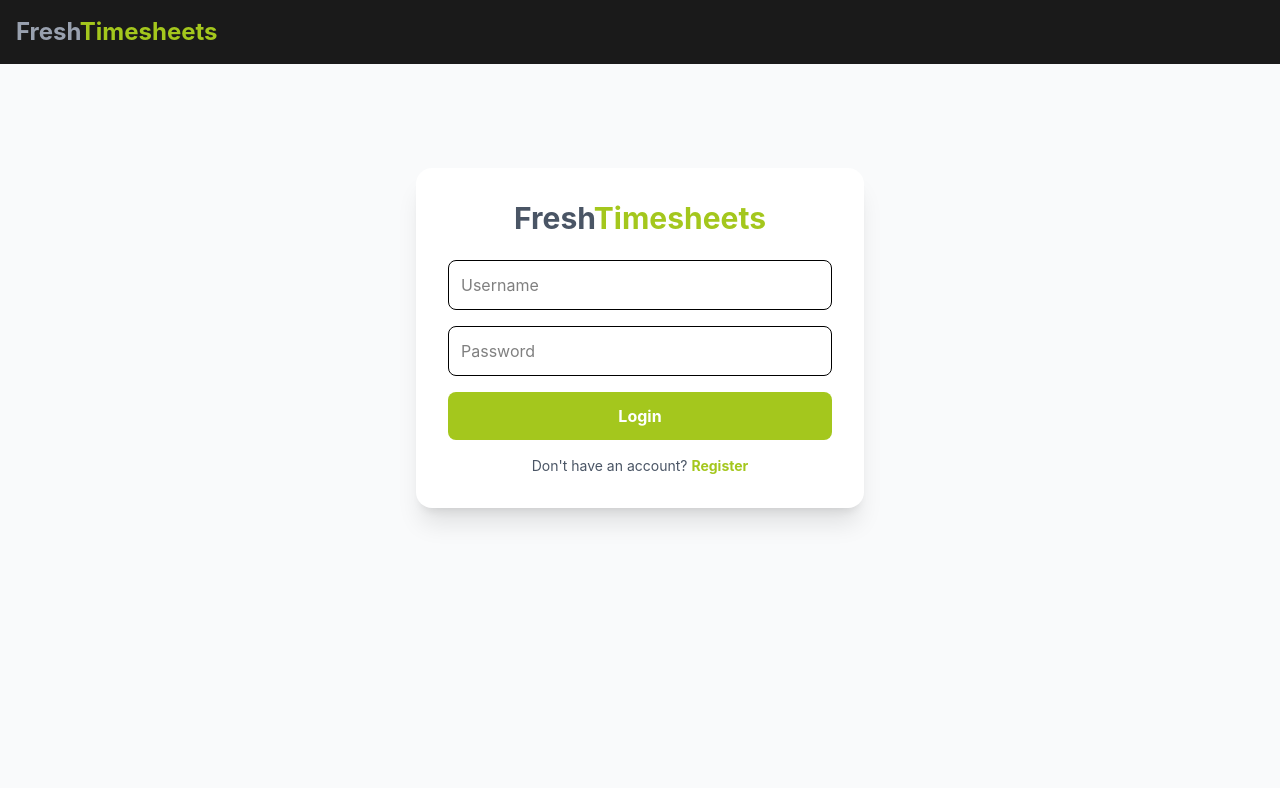
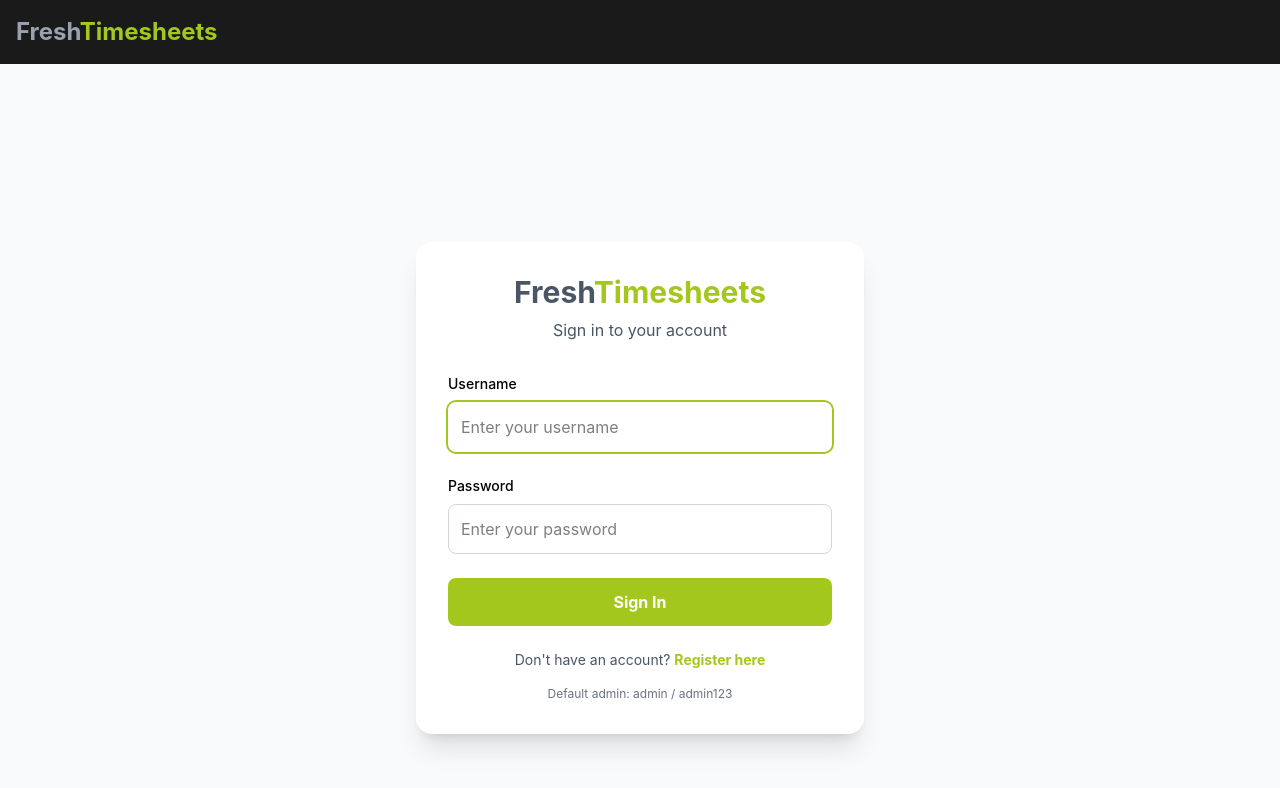
Before and after one commit to YassinAliYassin/fresh-timesheets, a React (Vite) app: page /login in a window 1280 px wide. Shown: the top 788 px of the page. Built offline with nearby package versions, Linux system fonts and the light colour scheme; no server answers.

Commit message:
Improve UX: Add loading states, error handling, and better UI to Dashboard, Login, and TimesheetForm components

```diff
--- a/package.json
+++ b/package.json
@@ -17,6 +17,7 @@
     "cors": "^2.8.6",
     "express": "^5.2.1",
     "jsonwebtoken": "^9.0.3",
+    "pg": "^8.20.0",
     "react": "^19.2.5",
     "react-dom": "^19.2.5",
     "react-router-dom": "^7.14.2",
--- a/src/components/Dashboard.tsx
+++ b/src/components/Dashboard.tsx
@@ -6,8 +6,11 @@ export default function Dashboard() {
   const [stats, setStats] = useState({
     totalEvents: 0,
     totalStaff: 0,
-    pendingTimesheets: 0
+    pendingTimesheets: 0,
+    totalHours: 0
   });
+  const [loading, setLoading] = useState(true);
+  const [error, setError] = useState('');
 
   useEffect(() => {
     fetchStats();
@@ -17,68 +20,100 @@ export default function Dashboard() {
     const token = localStorage.getItem('token');
 
     try {
-      const eventsRes = await fetch(`${API_URL}/api/events`, {
-        headers: { 'Authorization': `Bearer ${token}` }
-      });
+      const [eventsRes, timesheetsRes] = await Promise.all([
+        fetch(`${API_URL}/api/events`, {
+          headers: { 'Authorization': `Bearer ${token}` }
+        }),
+        fetch(`${API_URL}/api/timesheets`, {
+          headers: { 'Authorization': `Bearer ${token}` }
+        })
+      ]);
+
+      if (!eventsRes.ok || !timesheetsRes.ok) {
+        throw new Error('Failed to fetch data');
+      }
+
       const events = await eventsRes.json();
-
-      const timesheetsRes = await fetch(`${API_URL}/api/timesheets`, {
-        headers: { 'Authorization': `Bearer ${token}` }
-      });
       const timesheets = await timesheetsRes.json();
 
       const staffNames = new Set(timesheets.map((t: any) => t.staff_name));
+      const totalHours = timesheets.reduce((acc: number, t: any) => {
+        return acc + (t.hours || 0);
+      }, 0);
 
       setStats({
         totalEvents: events.length,
         totalStaff: staffNames.size,
-        pendingTimesheets: timesheets.filter((t: any) => !t.clock_out).length
+        pendingTimesheets: timesheets.filter((t: any) => !t.clock_out).length,
+        totalHours
       });
-    } catch (err) {
-      console.error('Failed to fetch stats', err);
+      setError('');
+    } catch (err: any) {
+      setError(err.message || 'Failed to load dashboard');
+    } finally {
+      setLoading(false);
     }
   };
+
+  if (loading) {
+    return (
+      <div className="flex items-center justify-center h-64">
+        <div className="animate-spin rounded-full h-12 w-12 border-b-2 border-[#a4c71d]"></div>
+      </div>
+    );
+  }
 
   return (
     <div>
       <h2 className="text-3xl font-bold mb-8">Dashboard</h2>
 
-      <div className="grid grid-cols-1 md:grid-cols-3 gap-6 mb-8">
-        <div className="bg-white p-6 rounded-2xl shadow-lg border-l-4 border-[#a4c71d]">
+      {error && (
+        <div className="bg-red-50 border border-red-200 text-red-700 px-4 py-3 rounded mb-6">
+          {error}
+        </div>
+      )}
+
+      <div className="grid grid-cols-1 md:grid-cols-2 lg:grid-cols-4 gap-6 mb-8">
+        <div className="bg-white p-6 rounded-2xl shadow-lg border-l-4 border-[#a4c71d] hover:shadow-xl transition">
           <h3 className="text-gray-600 text-sm font-medium">Total Events</h3>
           <p className="text-4xl font-bold mt-2">{stats.totalEvents}</p>
         </div>
 
-        <div className="bg-white p-6 rounded-2xl shadow-lg border-l-4 border-blue-500">
+        <div className="bg-white p-6 rounded-2xl shadow-lg border-l-4 border-blue-500 hover:shadow-xl transition">
           <h3 className="text-gray-600 text-sm font-medium">Active Staff</h3>
           <p className="text-4xl font-bold mt-2">{stats.totalStaff}</p>
         </div>
 
-        <div className="bg-white p-6 rounded-2xl shadow-lg border-l-4 border-orange-500">
+        <div className="bg-white p-6 rounded-2xl shadow-lg border-l-4 border-orange-500 hover:shadow-xl transition">
           <h3 className="text-gray-600 text-sm font-medium">Pending Clock-Outs</h3>
           <p className="text-4xl font-bold mt-2">{stats.pendingTimesheets}</p>
+        </div>
+
+        <div className="bg-white p-6 rounded-2xl shadow-lg border-l-4 border-green-500 hover:shadow-xl transition">
+          <h3 className="text-gray-600 text-sm font-medium">Total Hours</h3>
+          <p className="text-4xl font-bold mt-2">{stats.totalHours}</p>
         </div>
       </div>
 
       <div className="grid grid-cols-1 md:grid-cols-2 lg:grid-cols-4 gap-4">
-        <Link to="/timesheet" className="bg-[#a4c71d] text-white p-6 rounded-2xl hover:bg-[#8fb018] transition text-center">
+        <Link to="/timesheet" className="bg-[#a4c71d] text-white p-6 rounded-2xl hover:bg-[#8fb018] transition text-center transform hover:scale-105">
           <h3 className="text-xl font-bold">Clock In/Out</h3>
           <p className="text-sm mt-2 opacity-90">Record staff hours</p>
         </Link>
 
-        <Link to="/events" className="bg-[#1a1a1a] text-white p-6 rounded-2xl hover:bg-gray-800 transition text-center">
+        <Link to="/events" className="bg-[#1a1a1a] text-white p-6 rounded-2xl hover:bg-gray-800 transition text-center transform hover:scale-105">
           <h3 className="text-xl font-bold">Manage Events</h3>
           <p className="text-sm mt-2 opacity-90">Add venues & clients</p>
         </Link>
 
-        <Link to="/billing" className="bg-blue-600 text-white p-6 rounded-2xl hover:bg-blue-700 transition text-center">
+        <Link to="/billing" className="bg-blue-600 text-white p-6 rounded-2xl hover:bg-blue-700 transition text-center transform hover:scale-105">
           <h3 className="text-xl font-bold">Export Billing</h3>
           <p className="text-sm mt-2 opacity-90">Excel for clients</p>
         </Link>
 
         <div className="bg-white border-2 border-[#a4c71d] p-6 rounded-2xl text-center">
           <h3 className="text-xl font-bold text-[#a4c71d]">Rate: R40/hour</h3>
-          <p className="text-sm mt-2 text-gray-600">Standard billing</p>
+          <p className="text-sm mt-2 text-gray-600">Standard billing rate</p>
         </div>
       </div>
     </div>
--- a/src/components/Login.tsx
+++ b/src/components/Login.tsx
@@ -7,11 +7,19 @@ export default function Login({ setUser }: { setUser: (user: any) => void }) {
   const [password, setPassword] = useState('');
   const [isLogin, setIsLogin] = useState(true);
   const [error, setError] = useState('');
+  const [loading, setLoading] = useState(false);
   const navigate = useNavigate();
 
   const handleSubmit = async (e: React.FormEvent) => {
     e.preventDefault();
     setError('');
+    setLoading(true);
+
+    if (!username || !password) {
+      setError('Please fill in all fields');
+      setLoading(false);
+      return;
+    }
 
     try {
       const endpoint = isLogin ? `${API_URL}/api/login` : `${API_URL}/api/register`;
@@ -23,60 +31,91 @@ export default function Login({ setUser }: { setUser: (user: any) => void }) {
 
       const data = await res.json();
 
-      if (!res.ok) throw new Error(data.error);
+      if (!res.ok) throw new Error(data.error || 'Authentication failed');
 
       localStorage.setItem('token', data.token);
       setUser(data.user);
       navigate('/');
     } catch (err: any) {
       setError(err.message);
+    } finally {
+      setLoading(false);
     }
   };
 
   return (
-    <div className="max-w-md mx-auto mt-20 p-8 bg-white rounded-2xl shadow-xl">
-      <h2 className="text-3xl font-bold mb-6 text-center">
+    <div className="min-h-screen flex items-center justify-center bg-gray-50">
+      <div className="max-w-md w-full p-8 bg-white rounded-2xl shadow-xl">
+        <div className="text-center mb-8">
+          <h2 className="text-3xl font-bold">
             <span className="text-gray-600">Fresh</span>
             <span className="text-[#a4c71d]">Timesheets</span>
           </h2>
+          <p className="text-gray-600 mt-2">
+            {isLogin ? 'Sign in to your account' : 'Create a new account'}
+          </p>
+        </div>
 
-      <form onSubmit={handleSubmit} className="space-y-4">
+        {error && (
+          <div className="bg-red-50 border border-red-200 text-red-700 px-4 py-3 rounded mb-6">
+            ❌ {error}
+          </div>
+        )}
+
+        <form onSubmit={handleSubmit} className="space-y-6">
+          <div>
+            <label className="block text-sm font-medium mb-2">Username</label>
             <input
               type="text"
-          placeholder="Username"
+              placeholder="Enter your username"
               value={username}
               onChange={(e) => setUsername(e.target.value)}
-          className="w-full p-3 border rounded-lg focus:ring-2 focus:ring-[#a4c71d] outline-none"
+              className="w-full p-3 border border-gray-300 rounded-lg focus:ring-2 focus:ring-[#a4c71d] focus:border-transparent outline-none transition"
+              required
+              autoFocus
+            />
+          </div>
+
+          <div>
+            <label className="block text-sm font-medium mb-2">Password</label>
+            <input
+              type="password"
+              placeholder="Enter your password"
+              value={password}
+              onChange={(e) => setPassword(e.target.value)}
+              className="w-full p-3 border border-gray-300 rounded-lg focus:ring-2 focus:ring-[#a4c71d] focus:border-transparent outline-none transition"
               required
             />
-        <input
-          type="password"
-          placeholder="Password"
-          value={password}
-          onChange={(e) => setPassword(e.target.value)}
-          className="w-full p-3 border rounded-lg focus:ring-2 focus:ring-[#a4c71d] outline-none"
-          required
-        />
-
-        {error && <p className="text-red-500 text-sm">{error}</p>}
+          </div>
 
           <button
             type="submit"
-          className="w-full bg-[#a4c71d] text-white py-3 rounded-lg font-bold hover:bg-[#8fb018] transition"
+            disabled={loading}
+            className="w-full bg-[#a4c71d] text-white py-3 rounded-lg font-bold hover:bg-[#8fb018] transition disabled:opacity-50 transform hover:scale-105"
           >
-          {isLogin ? 'Login' : 'Register'}
+            {loading ? 'Processing...' : (isLogin ? 'Sign In' : 'Create Account')}
           </button>
         </form>
 
-      <p className="text-center mt-4 text-sm text-gray-600">
+        <p className="text-center mt-6 text-sm text-gray-600">
           {isLogin ? "Don't have an account? " : "Already have an account? "}
           <button
-          onClick={() => setIsLogin(!isLogin)}
-          className="text-[#a4c71d] font-bold"
+            onClick={() => {
+              setIsLogin(!isLogin);
+              setError('');
+            }}
+            className="text-[#a4c71d] font-bold hover:underline"
           >
-          {isLogin ? 'Register' : 'Login'}
+            {isLogin ? 'Register here' : 'Login here'}
           </button>
         </p>
+
+        {isLogin && (
+          <p className="text-center mt-4 text-xs text-gray-500">
+            Default admin: admin / admin123
+          </p>
+        )}
+      </div>
     </div>
   );
 }
--- a/src/components/TimesheetForm.tsx
+++ b/src/components/TimesheetForm.tsx
@@ -8,6 +8,8 @@ export default function TimesheetForm() {
   const [clockIn, setClockIn] = useState('');
   const [activeTimesheets, setActiveTimesheets] = useState<any[]>([]);
   const [message, setMessage] = useState('');
+  const [loading, setLoading] = useState(false);
+  const [error, setError] = useState('');
 
   useEffect(() => {
     fetchEvents();
@@ -15,29 +17,46 @@ export default function TimesheetForm() {
   }, []);
 
   const fetchEvents = async () => {
+    try {
       const token = localStorage.getItem('token');
       const res = await fetch(`${API_URL}/api/events`, {
         headers: { 'Authorization': `Bearer ${token}` }
       });
+      if (!res.ok) throw new Error('Failed to fetch events');
       const data = await res.json();
       setEvents(data);
+    } catch (err: any) {
+      setError(err.message);
+    }
   };
 
   const fetchActiveTimesheets = async () => {
+    try {
       const token = localStorage.getItem('token');
       const res = await fetch(`${API_URL}/api/timesheets?clock_out=`, {
         headers: { 'Authorization': `Bearer ${token}` }
       });
+      if (!res.ok) throw new Error('Failed to fetch timesheets');
       const data = await res.json();
       setActiveTimesheets(data.filter((t: any) => !t.clock_out));
+    } catch (err: any) {
+      setError(err.message);
+    }
   };
 
   const handleClockIn = async (e: React.FormEvent) => {
     e.preventDefault();
-    const token = localStorage.getItem('token');
+    if (!selectedEvent || !staffName) {
+      setError('Please select an event and enter staff name');
+      return;
+    }
+
+    setLoading(true);
+    setError('');
 
     try {
-      await fetch(`${API_URL}/api/timesheets/clock-in`, {
+      const token = localStorage.getItem('token');
+      const response = await fetch(`${API_URL}/api/timesheets/clock-in`, {
         method: 'POST',
         headers: {
           'Content-Type': 'application/json',
@@ -50,18 +69,26 @@ export default function TimesheetForm() {
         })
       });
 
-      setMessage(`✅ ${staffName} clocked in!`);
+      if (!response.ok) throw new Error('Clock in failed');
+
+      setMessage(`✅ ${staffName} clocked in successfully!`);
       setStaffName('');
+      setSelectedEvent('');
+      setClockIn('');
       fetchActiveTimesheets();
-    } catch (err) {
-      setMessage('❌ Clock in failed');
+    } catch (err: any) {
+      setError(err.message);
+    } finally {
+      setLoading(false);
     }
   };
 
-  const handleClockOut = async (timesheetId: number) => {
-    const token = localStorage.getItem('token');
+  const handleClockOut = async (timesheetId: number, staffName: string) => {
+    setLoading(true);
+    setError('');
 
     try {
+      const token = localStorage.getItem('token');
       const response = await fetch(`${API_URL}/api/timesheets/clock-out`, {
         method: 'POST',
         headers: {
@@ -74,11 +101,15 @@ export default function TimesheetForm() {
         })
       });
 
+      if (!response.ok) throw new Error('Clock out failed');
+
       const data = await response.json();
-      setMessage(`✅ Clocked out! Hours: ${data.total_hours}, Amount: R${data.total_amount}`);
+      setMessage(`✅ ${staffName} clocked out! Hours: ${data.total_hours}, Amount: R${data.total_amount}`);
       fetchActiveTimesheets();
-    } catch (err) {
-      setMessage('❌ Clock out failed');
+    } catch (err: any) {
+      setError(err.message);
+    } finally {
+      setLoading(false);
     }
   };
 
@@ -86,8 +117,14 @@ export default function TimesheetForm() {
     <div>
       <h2 className="text-3xl font-bold mb-8">Clock In / Clock Out</h2>
 
+      {error && (
+        <div className="bg-red-50 border border-red-200 text-red-700 px-4 py-3 rounded mb-6">
+          ❌ {error}
+        </div>
+      )}
+
       {message && (
-        <div className="bg-green-100 border border-green-400 text-green-700 px-4 py-3 rounded mb-6">
+        <div className="bg-green-50 border border-green-200 text-green-700 px-4 py-3 rounded mb-6">
           {message}
         </div>
       )}
@@ -102,10 +139,10 @@ export default function TimesheetForm() {
               <select
                 value={selectedEvent}
                 onChange={(e) => setSelectedEvent(e.target.value)}
-                className="w-full p-3 border rounded-lg focus:ring-2 focus:ring-[#a4c71d] outline-none"
+                className="w-full p-3 border border-gray-300 rounded-lg focus:ring-2 focus:ring-[#a4c71d] focus:border-transparent"
                 required
               >
-                <option value="">Choose event...</option>
+                <option value="">Choose an event...</option>
                 {events.map((event: any) => (
                   <option key={event.id} value={event.id}>
                     {event.client_name} - {event.venue}
@@ -121,58 +158,60 @@ export default function TimesheetForm() {
                 value={staffName}
                 onChange={(e) => setStaffName(e.target.value)}
                 placeholder="Enter staff name"
-                className="w-full p-3 border rounded-lg focus:ring-2 focus:ring-[#a4c71d] outline-none"
+                className="w-full p-3 border border-gray-300 rounded-lg focus:ring-2 focus:ring-[#a4c71d] focus:border-transparent"
                 required
               />
             </div>
 
             <div>
-              <label className="block text-sm font-medium mb-2">Clock In Time (optional)</label>
+              <label className="block text-sm font-medium mb-2">Clock In Time</label>
               <input
                 type="datetime-local"
                 value={clockIn}
                 onChange={(e) => setClockIn(e.target.value)}
-                className="w-full p-3 border rounded-lg focus:ring-2 focus:ring-[#a4c71d] outline-none"
+                className="w-full p-3 border border-gray-300 rounded-lg focus:ring-2 focus:ring-[#a4c71d] focus:border-transparent"
               />
             </div>
 
             <button
               type="submit"
-              className="w-full bg-[#a4c71d] text-white py-3 rounded-lg font-bold hover:bg-[#8fb018] transition"
+              disabled={loading}
+              className="w-full bg-[#a4c71d] text-white py-3 rounded-lg hover:bg-[#8fb018] transition disabled:opacity-50 font-bold"
             >
-              Clock In
+              {loading ? 'Clocking In...' : 'Clock In'}
             </button>
           </form>
         </div>
 
         {/* Active Timesheets */}
         <div className="bg-white p-6 rounded-2xl shadow-lg">
-          <h3 className="text-xl font-bold mb-4">Pending Clock-Outs</h3>
-          <div className="space-y-3 max-h-96 overflow-y-auto">
+          <h3 className="text-xl font-bold mb-4">Active Timesheets</h3>
           {activeTimesheets.length === 0 ? (
-              <p className="text-gray-500 text-center py-8">No pending clock-outs</p>
+            <p className="text-gray-500 text-center py-8">No active timesheets</p>
           ) : (
-              activeTimesheets.map((ts: any) => (
-                <div key={ts.id} className="border p-4 rounded-lg bg-gray-50">
-                  <div className="flex justify-between items-start">
+            <div className="space-y-4">
+              {activeTimesheets.map((ts: any) => (
+                <div key={ts.id} className="border border-gray-200 p-4 rounded-lg">
+                  <div className="flex justify-between items-start mb-2">
                     <div>
                       <p className="font-bold">{ts.staff_name}</p>
-                      <p className="text-sm text-gray-600">{ts.client_name} - {ts.venue}</p>
-                      <p className="text-xs text-gray-500">
-                        In: {new Date(ts.clock_in).toLocaleString()}
+                      <p className="text-sm text-gray-600">Event: {ts.event_id}</p>
+                      <p className="text-sm text-gray-600">
+                        Clock In: {new Date(ts.clock_in).toLocaleString()}
                       </p>
                     </div>
                     <button
-                      onClick={() => handleClockOut(ts.id)}
-                      className="bg-red-500 text-white px-4 py-2 rounded hover:bg-red-600 text-sm"
+                      onClick={() => handleClockOut(ts.id, ts.staff_name)}
+                      disabled={loading}
+                      className="bg-red-500 text-white px-4 py-2 rounded hover:bg-red-600 transition disabled:opacity-50"
                     >
                       Clock Out
                     </button>
                   </div>
                 </div>
-              ))
+              ))}
+            </div>
           )}
-          </div>
         </div>
       </div>
     </div>
```
Also changed, not shown: 1 other file (tests, documents, lock files or other folders). Lines whose indentation alone changed are shown as unchanged.
